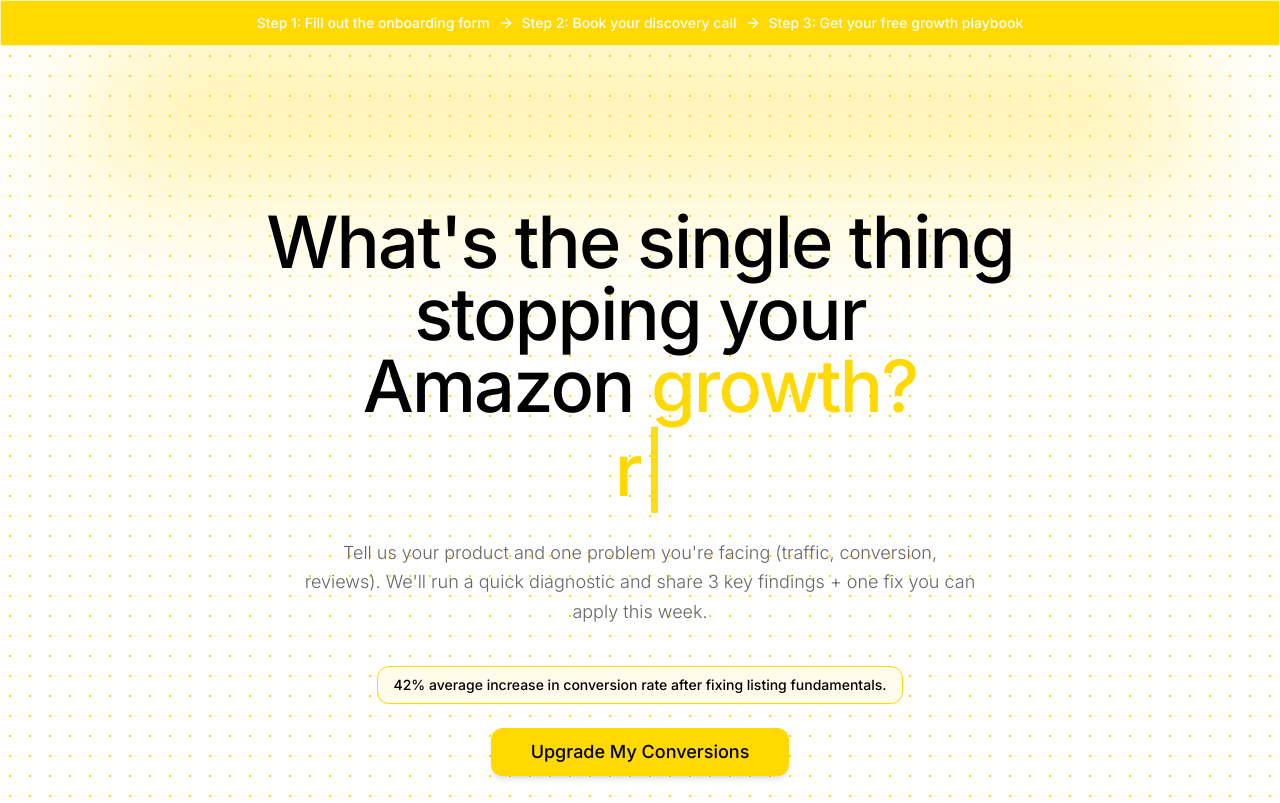
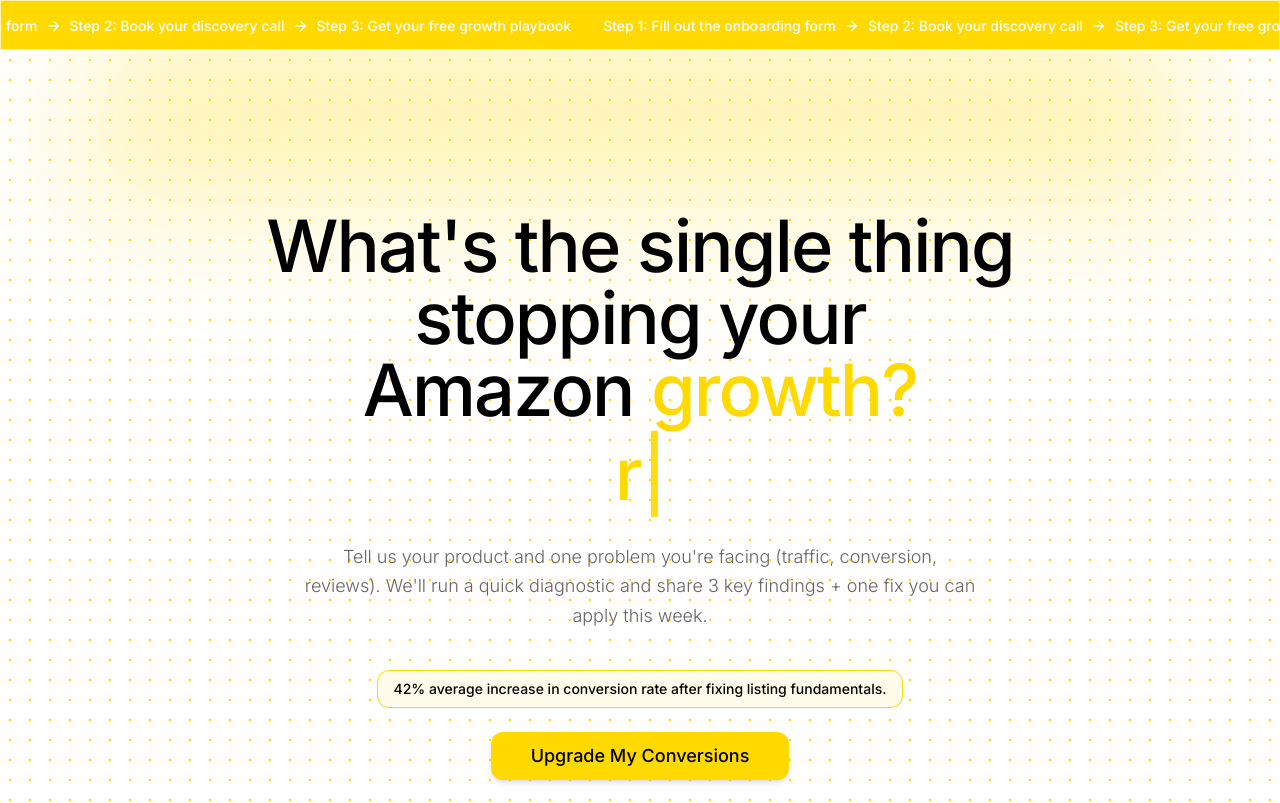
Before and after one commit to mehboobulhaq12/glow-hero-builder, a React (Vite) app: page / in a window 1280 px wide. Shown: the top 803 px of the page. Built offline with nearby package versions, Linux system fonts and the light colour scheme; the HTML template or start-up script is replaced by a standard one.

Commit message:
Make banner marquee universal on desktop
Update announcement banner to slide horizontally on all screen sizes (desktop and mobile), integrating with Onboarding flow. Ensure mobile and desktop use consistent marquee animation, and keep link/action behavior intact.

```diff
--- a/src/pages/Index.tsx
+++ b/src/pages/Index.tsx
@@ -9,19 +9,8 @@ const Index = () => {
       {/* Announcement Banner */}
       <Banner className="bg-primary text-white py-3 overflow-hidden">
         <div className="w-full">
-          {/* Desktop version - centered */}
-          <p className="hidden md:flex justify-center text-sm font-medium">
-            <span className="flex items-center gap-2">
-              <span>Step 1: Fill out the onboarding form</span>
-              <ArrowRight size={16} className="shrink-0" />
-              <span>Step 2: Book your discovery call</span>
-              <ArrowRight size={16} className="shrink-0" />
-              <span>Step 3: Get your free growth playbook</span>
-            </span>
-          </p>
-
-          {/* Mobile version - horizontal scrolling */}
-          <div className="md:hidden relative">
+          {/* Horizontal scrolling for all screen sizes */}
+          <div className="relative">
             <div className="animate-marquee whitespace-nowrap inline-block">
               <span className="inline-flex items-center gap-2 text-sm font-medium px-4">
                 <span>Step 1: Fill out the onboarding form</span>
```
